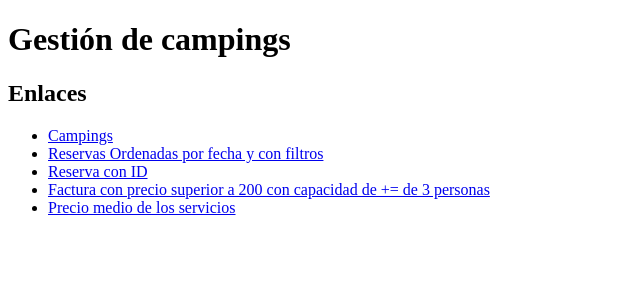
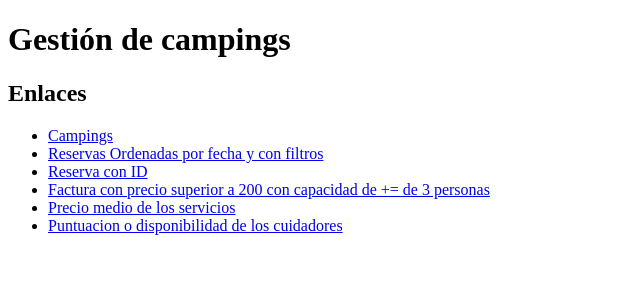
Before and after one commit to MarcosGarciaR/ProyectoDWES, a Django app: page / in a window 1280 px wide. Shown: the top 300 px of the page, without its empty margins (0-640 px from the left). Run offline with Django 5.2, Linux system fonts and the light colour scheme.

Commit message:
URL 6 - Cuidadores con puntuacion y disponibilidad de noche

```diff
--- a/camping/templates/index.html
+++ b/camping/templates/index.html
@@ -15,6 +15,7 @@
         <li><a href="{% url 'ver_reserva_por_id' 11 %}">Reserva con ID</a></li>
         <li><a href="{% url 'ver_facturas' 200 3 %}">Factura con precio superior a 200 con capacidad de += de 3 personas</a></li>
         <li><a href="{% url 'precio_medio_servicios' %}">Precio medio de los servicios</a></li>
+        <li><a href="{% url 'cuidadores_puntuacion_disponibilidad' 6 %}">Puntuacion o disponibilidad de los cuidadores</a></li>
     </ul>
 
 </body>
--- a/camping/urls.py
+++ b/camping/urls.py
@@ -8,4 +8,6 @@ urlpatterns = [
     path('reservaid/<int:id_reserva>/', views.ver_reserva_por_id , name='ver_reserva_por_id'),
     path('factura-coste/<int:precio>/<int:capacidadParcela>/', views.ver_factura_precio_capacidad , name='ver_facturas'),
     path('servicios/', views.precio_medio_servicios , name='precio_medio_servicios'),
+    path('cuidadores/<int:puntuacionPedida>/', views.puntuacionydisponibilidad_cuidadores , name='cuidadores_puntuacion_disponibilidad'),
+
 ]
--- a/camping/views.py
+++ b/camping/views.py
@@ -1,6 +1,6 @@
 from django.shortcuts import render
 from .models import *
-from django.db.models import Avg, Max, Min
+from django.db.models import Avg, Max, Min, Q
 # from django.db.models import Q, Prefetch
 # from django.views.defaults import page_not_found
 
@@ -43,7 +43,7 @@ def ver_reserva_por_id(request, id_reserva):
     return render(request, 'URLs/reserva_por_id.html', {'mostrar_reservaid':reserva})
 
 
-#   Hacer filtro AND con precio de factura > 'X' y capacidad de personas de la Parcela > Y
+#   Hacer filtro AND con precio de factura >= 'X' y capacidad de personas de la Parcela >= Y
 def ver_factura_precio_capacidad(request, precio, capacidadParcela):
     facturas = Factura.objects.select_related('reserva__reserva__parcela').filter(total__gte=precio, reserva__reserva__parcela__capacidad__gte=capacidadParcela)
 
@@ -65,3 +65,9 @@ def precio_medio_servicios(request):
     maximo = servicios["precio__max"]
     minimo = servicios["precio__min"]
     return render(request, 'URLs/servicios_media_puntos.html',{"media":media, "maximo":maximo, "minimo":minimo})
+
+
+#   Hacer filtro OR con las puntuaciones de los cuidadores, > X o esté disponible de noche
+def puntuacionydisponibilidad_cuidadores(request, puntuacionPedida):
+    cuidadores = Cuidador.objects.select_related('usuario__datos_usuario').filter(Q(puntuacion__gt=puntuacionPedida) | Q(disponible_de_noche=True) )
+    return render(request, 'URLs/puntuacionydisponibilidad_cuidadores.html', {'mostrar_cuidadores':cuidadores})
```
Also changed, not shown: camping/templates/URLs/puntuacionydisponibilidad_cuidadores.html (added, +18 -0 lines).
